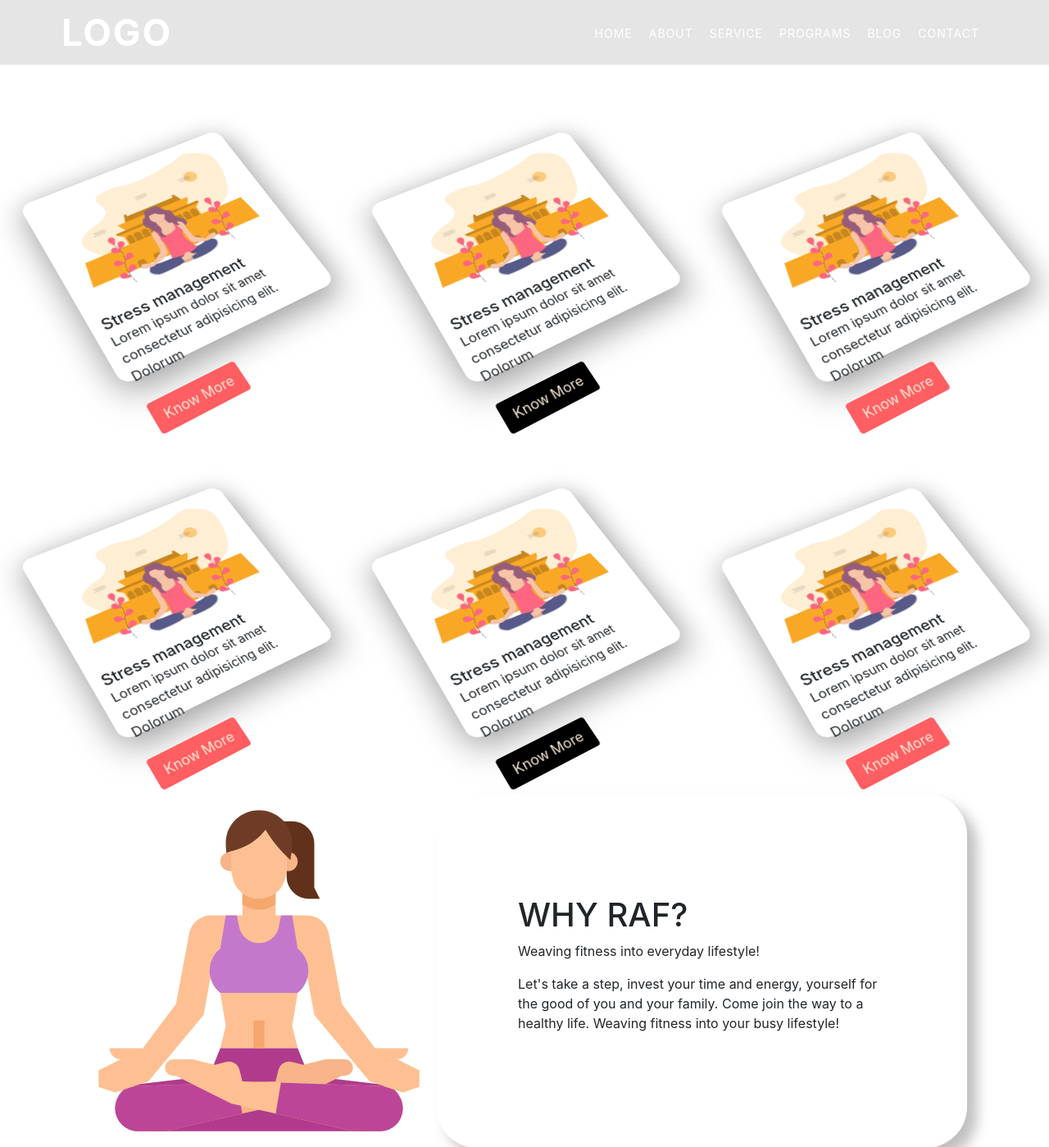
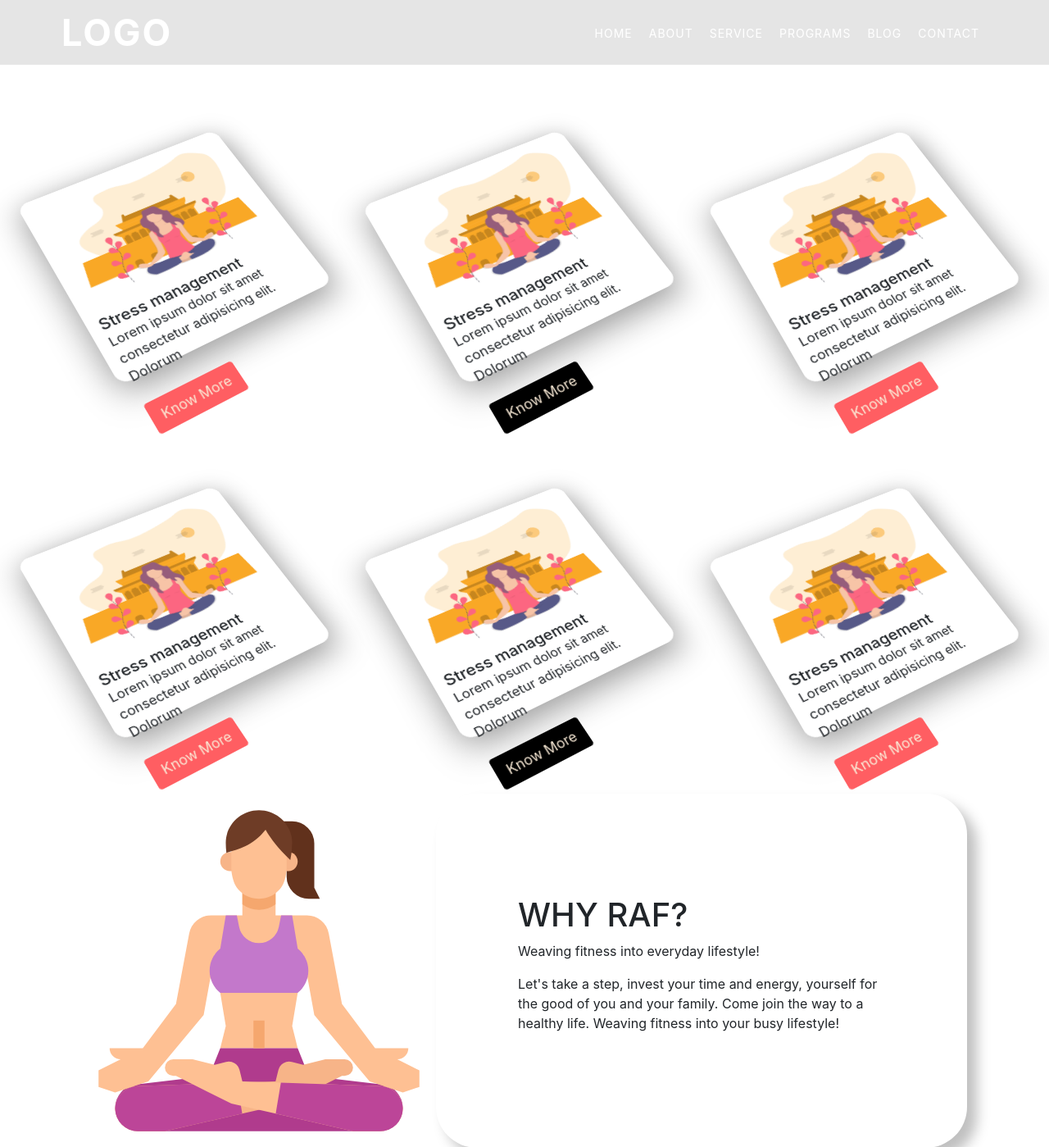
Before and after one commit to sushant2000/riseandfit, a PHP site: page / in a window 1280 px wide. Shown: the top 1399 px of the page at 82% size. Run offline with PHP 8.4, Linux system fonts and the light colour scheme; some libraries are stand-ins or nearby versions.

Commit message:
fixed a glitch

```diff
--- a/css/main.css
+++ b/css/main.css
@@ -29,6 +29,7 @@ body {
 }
 
 .cards {
+  width: 98.7%;
   flex-wrap: wrap;
   display: flex;
   justify-content: space-between;
--- a/css/nav.css
+++ b/css/nav.css
@@ -68,7 +68,8 @@
 
 @media (min-width: 992px) {
   .navbar {
-    position: absolute;
+    position: fixed;
+    top: 0;
     width: 100%;
     padding: 20px 60px;
     background: rgba(0, 0, 0, 0.1) !important;
--- a/index.html
+++ b/index.html
@@ -74,6 +74,8 @@
 
   <div class="main">
 
+    <div style="width: 100%;">
+
       <div class="cards">
 
         <div class="menu__container">
@@ -101,6 +103,8 @@
           <a href="#" class="btn card-btn">Know More</a>
           <div class="card-img-overlay">
           </div>
+        </div>
+
       </div>
 
     </div>
```
Lines whose indentation alone changed are shown as unchanged.
